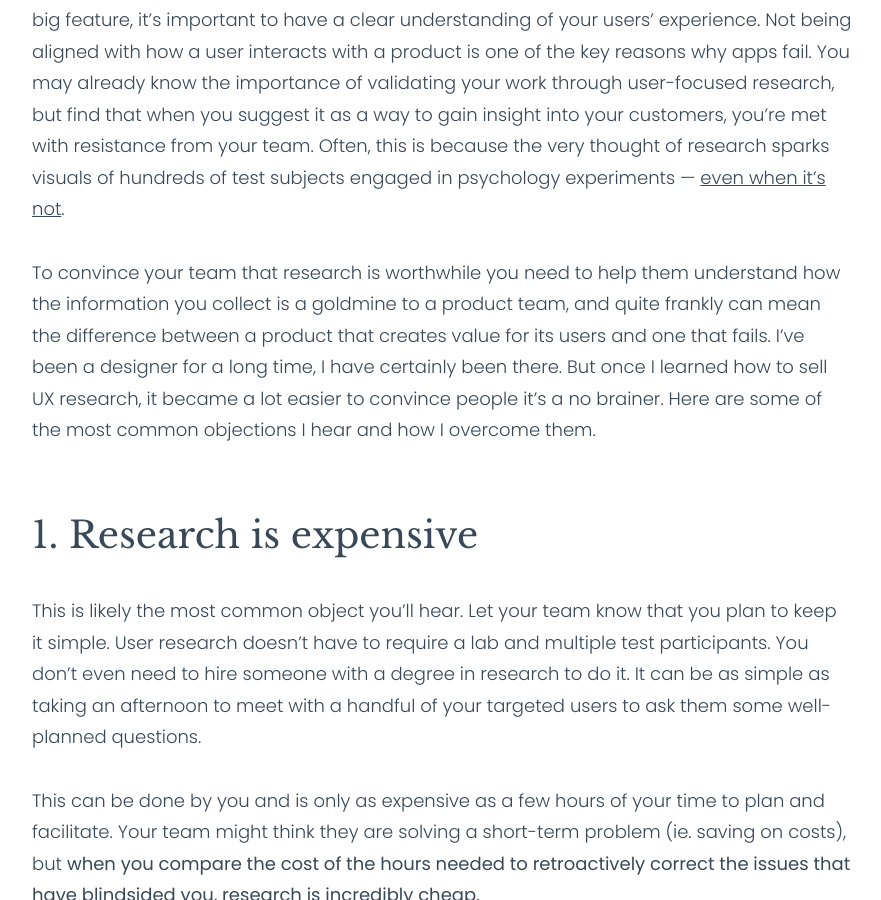
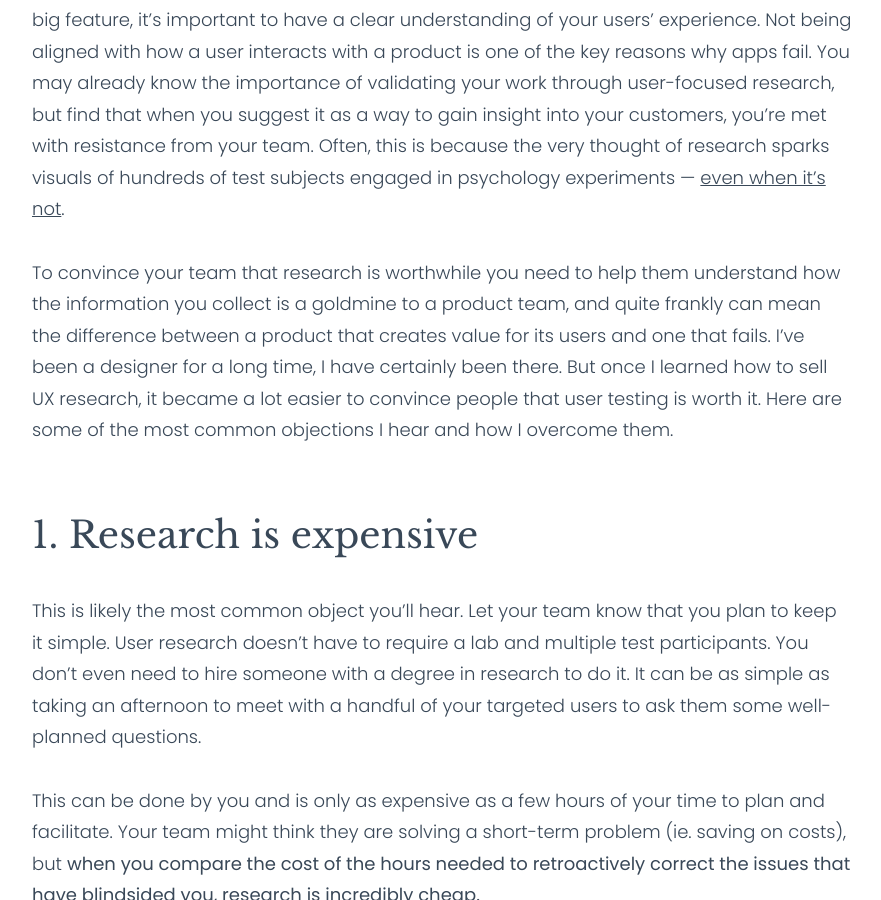
Before and after one commit to teamsixzero/teamsixzero.github.io, a Jekyll site: the page built from _posts/2021-05-03-how-to-overcome-8-common-objections-to-ux-research.md, in a window 1280 px wide and 900 px high, scrolled down 908 px. Shown: the whole window, without its empty margins (198-1079 px from the left). Built offline with Jekyll 4.4.1, drawn with Linux system fonts in a browser that asks for light colours; nearby versions of some CDN libraries; some of the changed text lies outside the part shown.

Commit message:
add updated text and links to the posts

```diff
--- a/_posts/2021-05-03-how-to-overcome-8-common-objections-to-ux-research.md
+++ b/_posts/2021-05-03-how-to-overcome-8-common-objections-to-ux-research.md
@@ -15,7 +15,7 @@
 You may already know the importance of validating your work through user-focused research, but find that when you suggest it as a way to gain insight into your customers, you’re met with resistance from your team. Often, this is because the very thought of research sparks visuals of hundreds of test subjects engaged in psychology experiments — [even when it’s not](https://www.interaction-design.org/literature/article/user-research-what-it-is-and-why-you-should-do-it).
 
 To convince your team that research is worthwhile you need to help them understand how the information you collect is a goldmine to a product team, and quite frankly can mean the difference between a product that creates value for its users and one that fails.
-I’ve been a designer for a long time, I have certainly been there. But once I learned how to sell UX research, it became a lot easier to convince people it's a no brainer.
+I’ve been a designer for a long time, I have certainly been there. But once I learned how to sell UX research, it became a lot easier to convince people that user testing is worth it.
 Here are some of the most common objections I hear and how I overcome them.
 
 ### 1. Research is expensive
@@ -86,4 +86,4 @@
 
 Product teams are often focused on the now and what needs to be done to move towards launching a product as quickly as they can. They are unaware of what exactly user-research is and how cheap, efficient and effective it can be.
 
-But with a little of your guidance, you can turn UX research naysayers into believers, and help them see how consulting with your users ensures you never step off a curb without looking both ways.
+But with a little of your guidance, you prove that user research is worth it and help naysayers see how consulting with your users ensures you never step off a curb without looking both ways.
```
Also changed, not shown: _posts/2021-06-02-how-to-design-confidently-without-ever-being-the-expert.md (+1 -1 lines).
